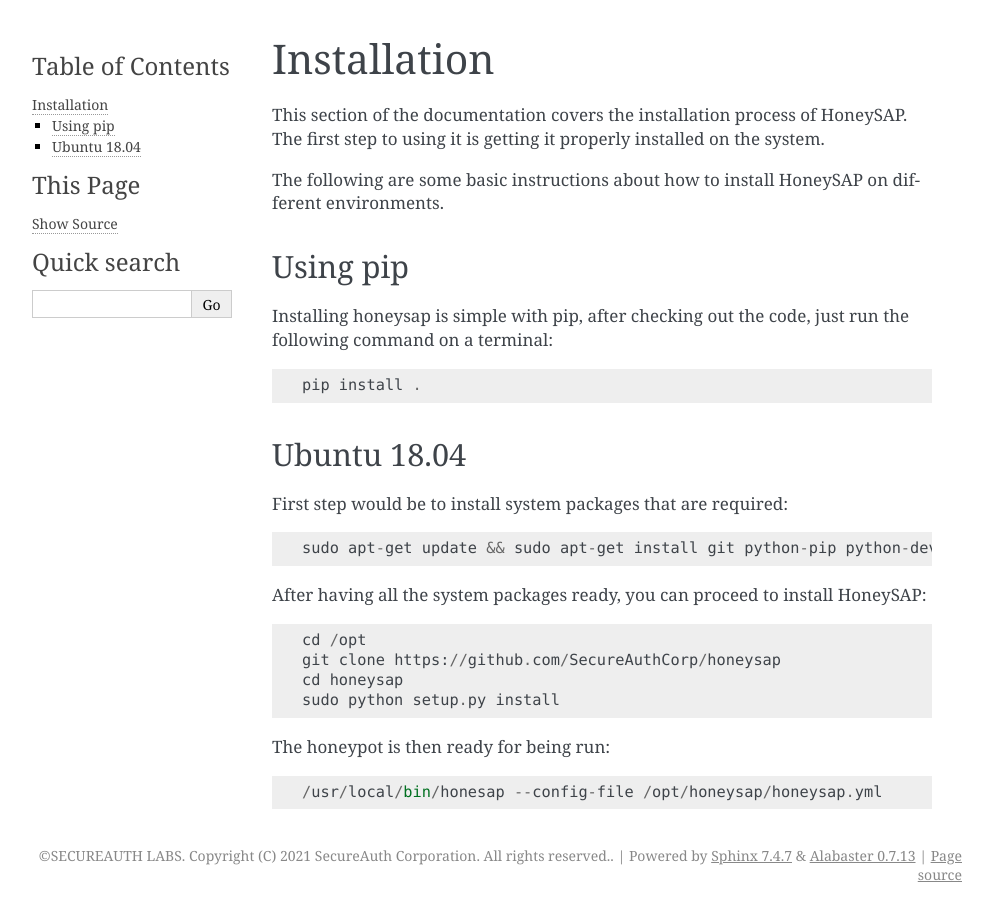
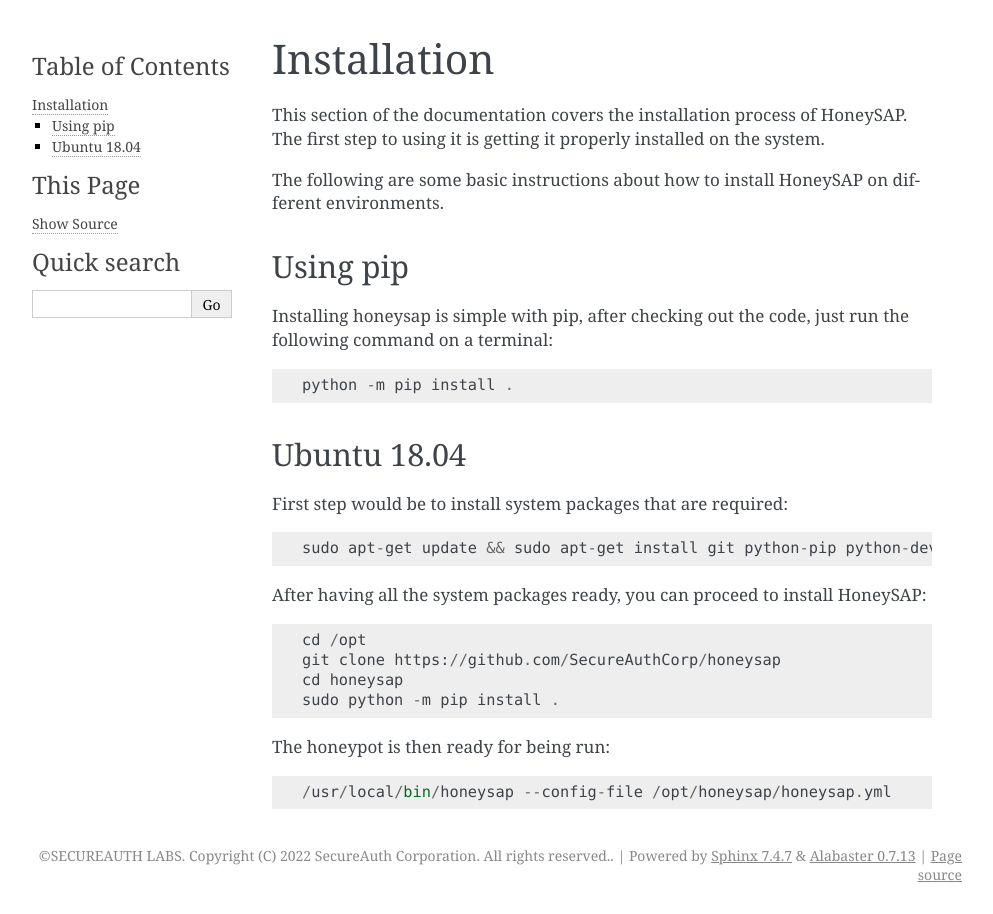
Before and after one commit to OWASP/HoneySAP, a Sphinx documentation site: the page built from docs/user/installation.rst, in a window 1280 px wide. Shown: the whole page, without its empty margins (148-1141 px from the left). Built offline with Sphinx 7.4.7, drawn with Linux system fonts in a browser that asks for light colours.

Commit message:
Fixed some typos and installation steps
Thanks @jvis for spotting some of those!

```diff
--- a/docs/conf.py
+++ b/docs/conf.py
@@ -41,7 +41,7 @@
 
 # General information about the project.
 project = u'HoneySAP'
-copyright = u'SECUREAUTH LABS. Copyright (C) 2021 SecureAuth Corporation. All rights reserved.'
+copyright = u'SECUREAUTH LABS. Copyright (C) 2022 SecureAuth Corporation. All rights reserved.'
 author = u'Martin Gallo, SecureAuth Corporation'
 
 # The version info for the project you're documenting, acts as replacement for
--- a/docs/user/installation.rst
+++ b/docs/user/installation.rst
@@ -14,7 +14,7 @@
 
 Installing honeysap is simple with pip, after checking out the code, just run the following command on a terminal::
 
-    pip install .
+    python -m pip install .
 
 
 Ubuntu 18.04
@@ -22,15 +22,15 @@
 
 First step would be to install system packages that are required::
 
-   sudo apt-get update && sudo apt-get install git python-pip python-dev build-essentials
+   sudo apt-get update && sudo apt-get install git python-pip python-dev build-essential
 
 After having all the system packages ready, you can proceed to install HoneySAP::
 
    cd /opt
    git clone https://github.com/SecureAuthCorp/honeysap
    cd honeysap
-   sudo python setup.py install
+   sudo python -m pip install .
 
 The honeypot is then ready for being run::
 
-   /usr/local/bin/honesap --config-file /opt/honeysap/honeysap.yml
+   /usr/local/bin/honeysap --config-file /opt/honeysap/honeysap.yml
--- a/setup.py
+++ b/setup.py
@@ -2,7 +2,7 @@
 # encoding: utf-8
 # HoneySAP - SAP low-interaction honeypot
 #
-# SECUREAUTH LABS. Copyright (C) 2021 SecureAuth Corporation. All rights reserved.
+# SECUREAUTH LABS. Copyright (C) 2022 SecureAuth Corporation. All rights reserved.
 #
 # This program is free software; you can redistribute it and/or
 # modify it under the terms of the GNU General Public License
```
Also changed, not shown: README.md (+3 -3 lines), 2 other files.
